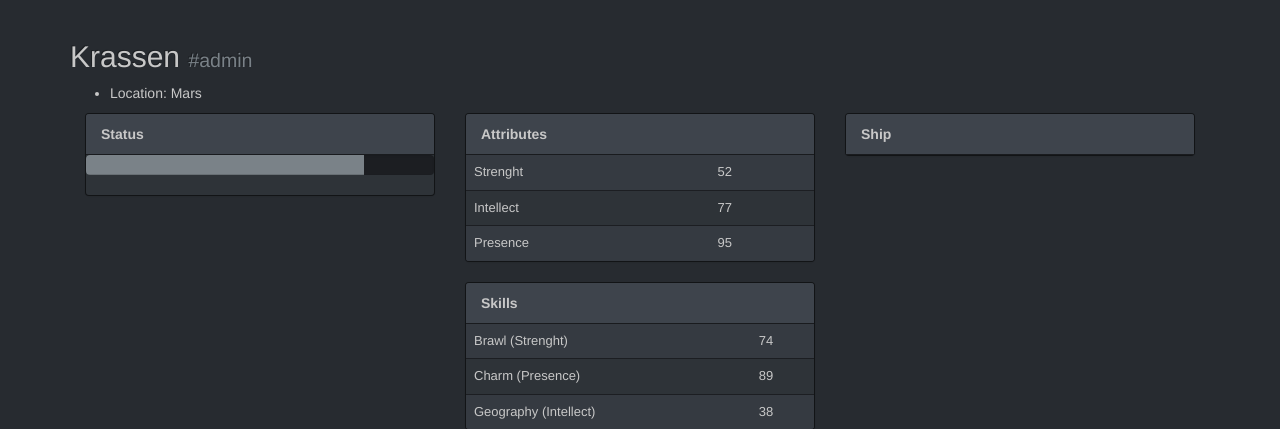
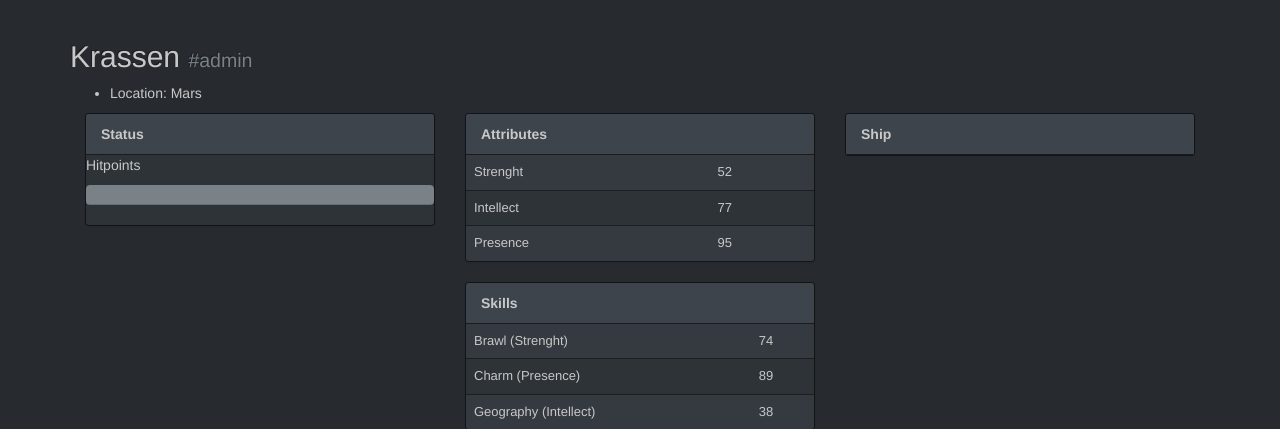
Before and after one commit to roland04/DProject, a Django app: page /character/1/ in a window 1280 px wide; the page is wider, and only the part inside the window is pictured. Shown: the part 52-481 px from the top of that part. Run offline with Django 3.2, Linux system fonts and the light colour scheme; a user stored in the database is signed in; data comes from the database, SQL or seed files in the repository; both versions use the stored data as it was after the commit; some libraries are stand-ins or nearby versions.

Commit message:
template hitpoints

```diff
--- a/templates/character.html
+++ b/templates/character.html
@@ -12,9 +12,10 @@
   <div class="col-md-4">
    <div class="panel panel-default">
      <div class="panel-heading"><strong>Status</strong></div>
+     <p>Hitpoints</p>
      <div class="progress">
       <div class="progress-bar" role="progressbar" aria-valuenow="80"
-      aria-valuemin="0" aria-valuemax="100" style="width:80%">
+      aria-valuemin="0" aria-valuemax="100" style="width:{{ character.current_hitpoints }}%">
         <span class="sr-only">70% Complete</span>
       </div>
 </div>
```
Also changed, not shown: db.sqlite3.
